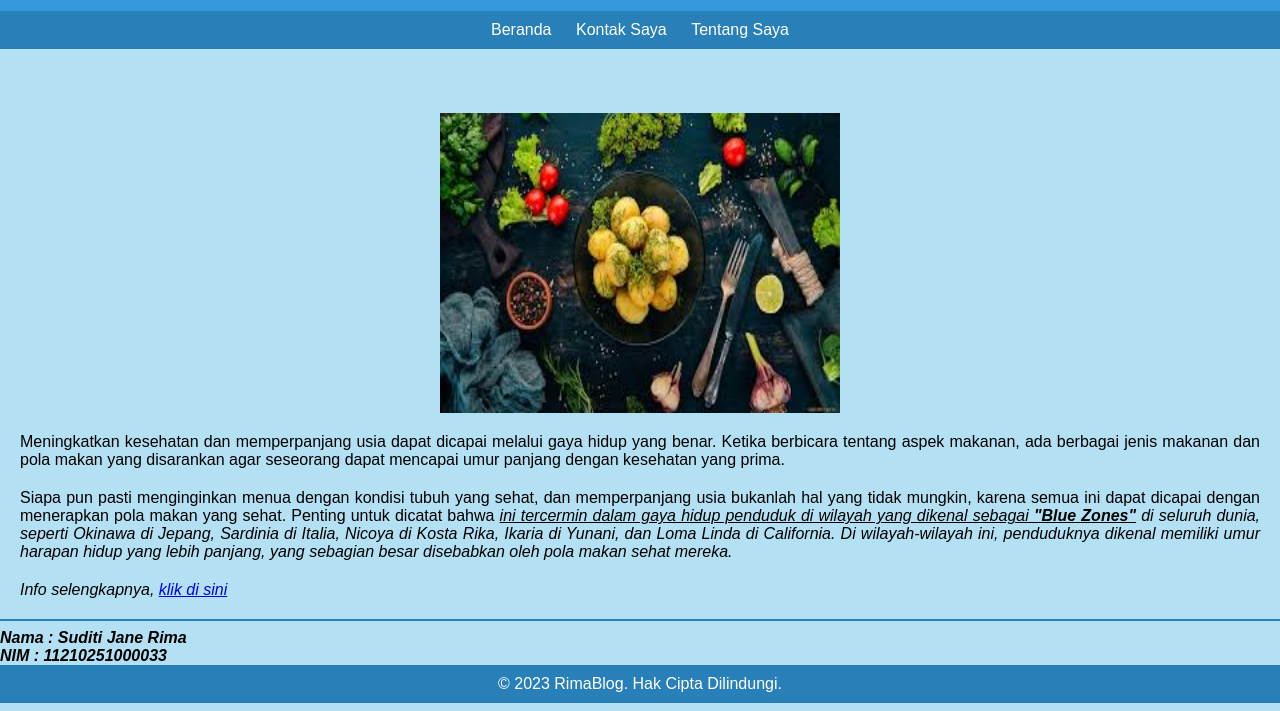
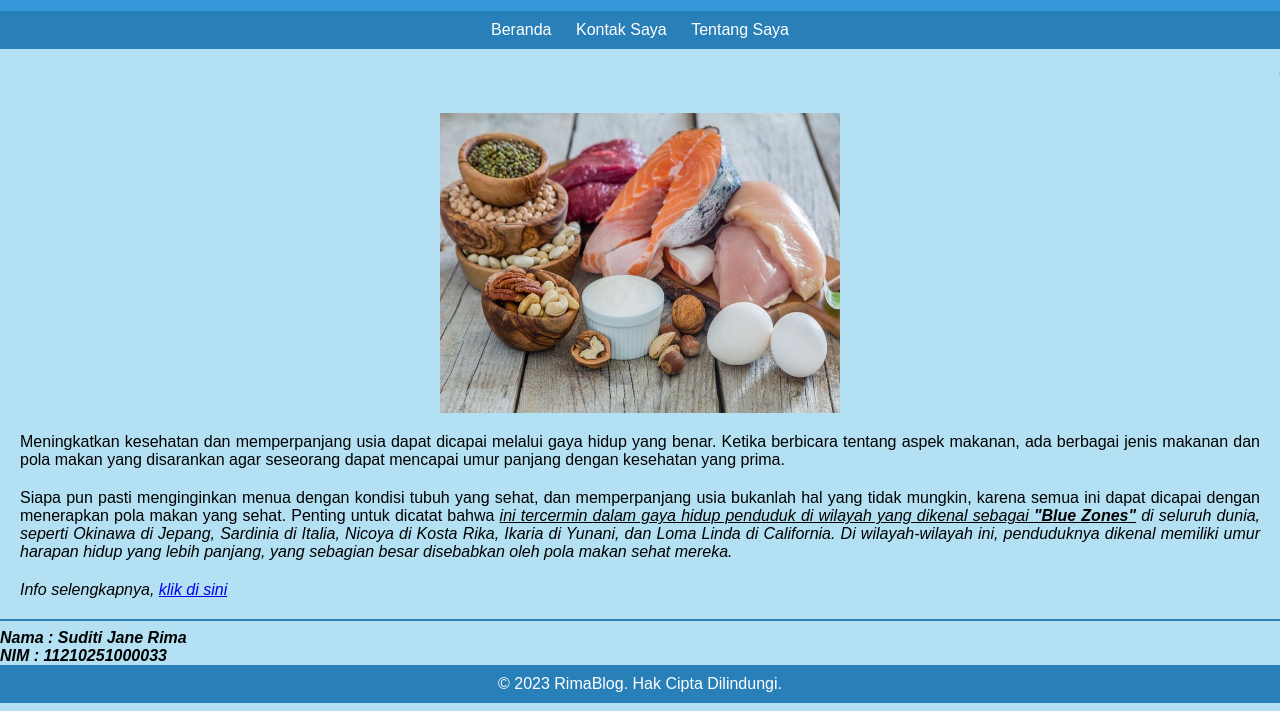
Before and after one commit to janerima/webstatis.github.io, a plain HTML site: page index.html in a window 1280 px wide. Shown: the part 89-800 px from the top of the page. Drawn offline with Linux system fonts and the light colour scheme.

Commit message:
index.html

```diff
--- a/index.html
+++ b/index.html
@@ -82,7 +82,7 @@
       </h4>
     </marquee>
 
-    <img src="image/makan.jpg" width="400" height="300" />
+    <img src="image/makanan.jpeg" width="400" height="300" />
 
     <p>
       Meningkatkan kesehatan dan memperpanjang usia dapat dicapai melalui gaya
```
